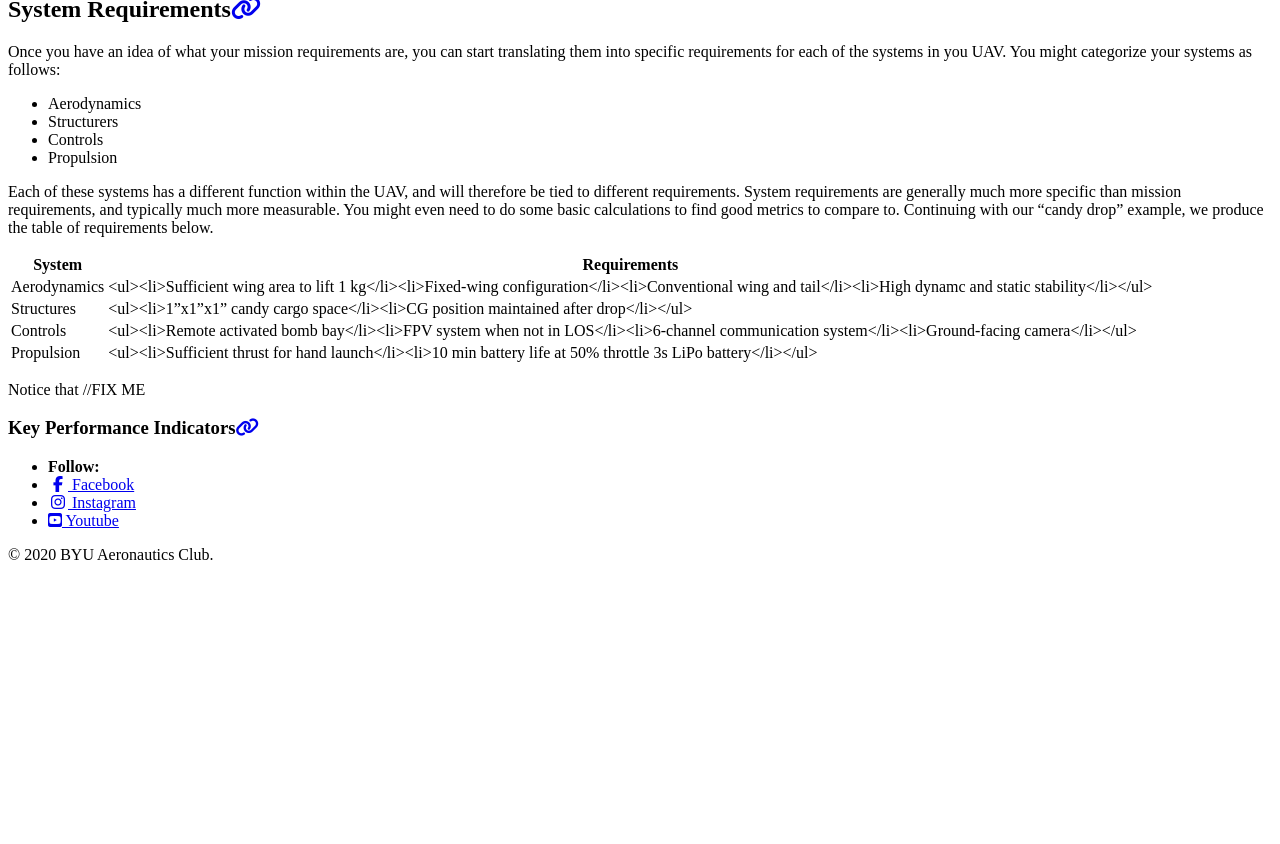
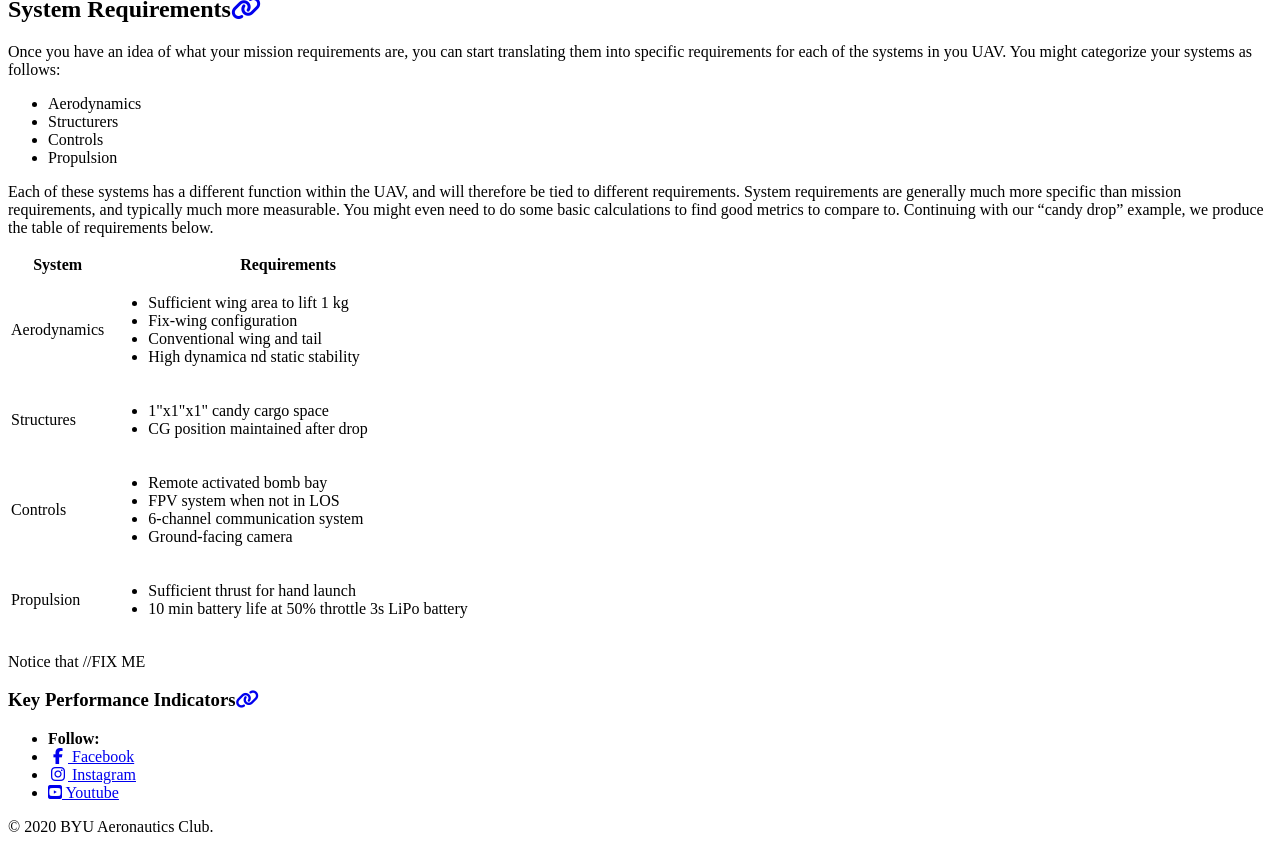
Before and after one commit to BYU-Aeronautics-Club/BYUAeronauticsClub.github.io, a Jekyll site: the page built from _pages/fundamentals/designtools/definingrequirements.md, in a window 1280 px wide and 900 px high, scrolled down 1493 px, cut to the strip 56-900 px from the top of the window. Built offline with Jekyll 4.4.1, drawn with Linux system fonts in a browser that asks for light colours; cached includes are drawn as plain includes; nearby versions of some CDN libraries; before the commit the page ends 2121 px from its top, so only the background shows below that.

Commit message:
More table formatting

```diff
--- a/_pages/fundamentals/designtools/definingrequirements.md
+++ b/_pages/fundamentals/designtools/definingrequirements.md
@@ -36,13 +36,61 @@ Once you have an idea of what your mission requirements are, you can start trans
 + Propulsion
 
 Each of these systems has a different function within the UAV, and will therefore be tied to different requirements. System requirements are generally much more specific than mission requirements, and typically much more measurable. You might even need to do some basic calculations to find good metrics to compare to. Continuing with our "candy drop" example, we produce the table of requirements below.
-
-| System           | Requirements                           |
-| ---------------- | -------------------------------------- |
-| Aerodynamics     | <ul><li>Sufficient wing area to lift 1 kg</li><li>Fixed-wing configuration</li><li>Conventional wing and tail</li><li>High dynamc and static stability</li></ul>|
-| Structures       | <ul><li>1"x1"x1" candy cargo space</li><li>CG position maintained after drop</li></ul>|
-| Controls         | <ul><li>Remote activated bomb bay</li><li>FPV system when not in LOS</li><li>6-channel communication system</li><li>Ground-facing camera</li></ul> |
-| Propulsion       | <ul><li>Sufficient thrust for hand launch</li><li>10 min battery life at 50% throttle 3s LiPo battery</li></ul> |
+<table>
+    <tbody>
+        <tr>
+            <th>System</th>
+            <th>Requirements</th>
+        </tr>
+        <tr>
+            <td>
+                Aerodynamics
+            </td>
+            <td>
+                <ul>
+                    <li>Sufficient wing area to lift 1 kg</li>
+                    <li>Fix-wing configuration</li>
+                    <li>Conventional wing and tail</li>
+                    <li>High dynamica nd static stability</li>
+                </ul>
+            </td>
+        </tr>
+        <tr>
+            <td>
+                Structures
+            </td>
+            <td>
+                <ul>
+                    <li>1"x1"x1" candy cargo space</li>
+                    <li>CG position maintained after drop</li>
+                </ul>
+            </td>
+        </tr>
+        <tr>
+            <td>
+                Controls
+            </td>
+            <td>
+                <ul>
+                    <li>Remote activated bomb bay</li>
+                    <li>FPV system when not in LOS</li>
+                    <li>6-channel communication system</li><li>Ground-facing camera</li>
+                </ul>
+            </td>
+        </tr>
+        <tr>
+            <td>
+                Propulsion
+            </td>
+            <td>
+                <ul>
+                    <li>Sufficient thrust for hand launch</li>
+                    <li>10 min battery life at 50% throttle 3s LiPo battery</li>
+                </ul>
+            </td>
+        </tr>
+    </tbody>
+</table>
 
 Notice that //FIX ME
 
```
